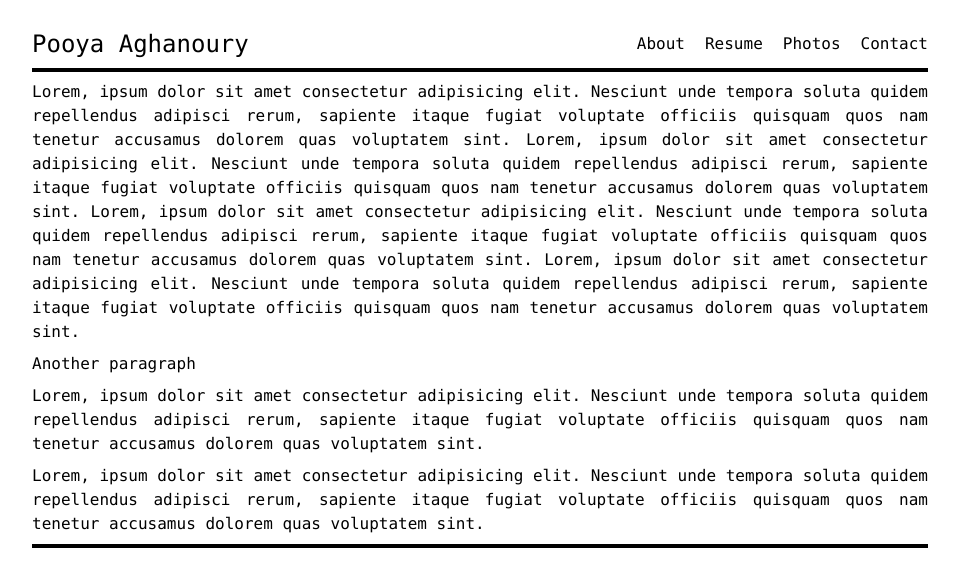
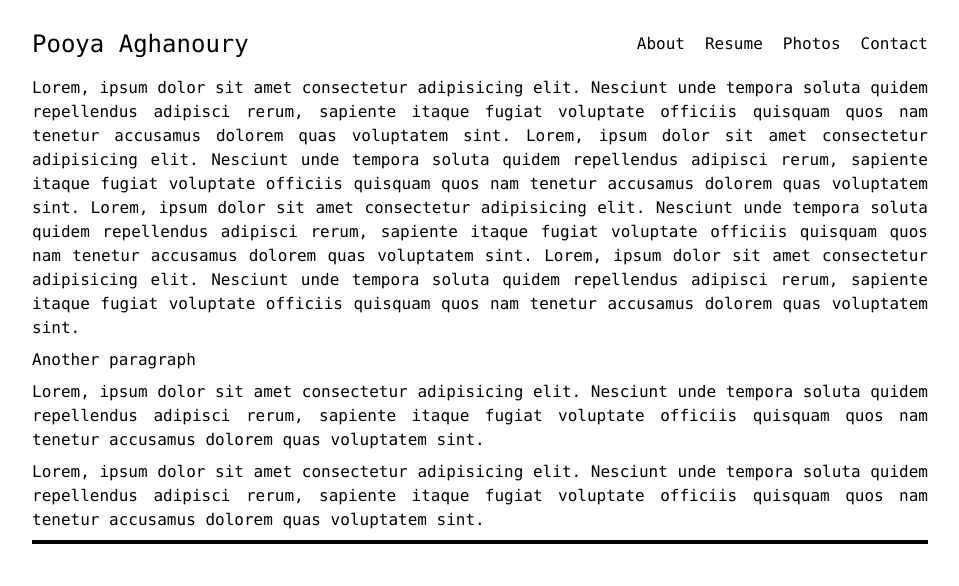
Before and after one commit to aghanoury/website, a Next.js app: page / in a window 1280 px wide. Shown: the top 586 px of the page, without its empty margins (160-1119 px from the left). Built offline with nearby package versions, Linux system fonts and the light colour scheme.

Commit message:
fade in annimation

```diff
--- a/pages/_app.tsx
+++ b/pages/_app.tsx
@@ -2,17 +2,33 @@ import "../styles/globals.css";
 import type { AppProps } from "next/app";
 import Navbar from "./navbar";
 import Header from "./header";
+import React from "react";
 
 export default function App({ Component, pageProps }: AppProps) {
   const WEBSITE_TITLE = "Pooya Aghanoury";
 
+  let [show, setShow] = React.useState(false);
+  React.useEffect(() => {
+    setTimeout(() => {
+      setShow(true);
+    }, 100);
+  }, []);
+
+  // setTimeout(() => {
+  //   setShow(false);
+  // }, 1000);
+
   return (
     // <div className="bg-white text-black dark:text-white dark:bg-slate-800 flex flex-col justify-center max-w-4xl mx-auto my-1 border-4 border-black p-4 text-justify">
     // <div className="lg:mx-auto mx-5 mt-1 max-w-4xl border-2 border-black rounded-lg p-10">
-    <div className="lg:mx-auto mx-5 mt-5 max-w-4xl font-mono">
+    <div
+      className={`lg:mx-auto mx-5 mt-5 max-w-4xl font-mono
+      duration-500 transform transition-all opacity-0 ease-in-out
+    ${show ? "opacity-100" : "opacity-0"}`}
+    >
       <title>headass</title>
       <Header title={WEBSITE_TITLE} />
-      <div className="border-t-0 my-0 py-0 border-b-4 border-black mb-2 "></div>
+      {/* <div className="border-t-0 my-0 py-0 border-b-4 border-black mb-2 "></div> */}
       <Component {...pageProps} />
       <div className="border-t-0 my-2 py-0 border-b-4 border-black mb-0 "></div>
     </div>
```
